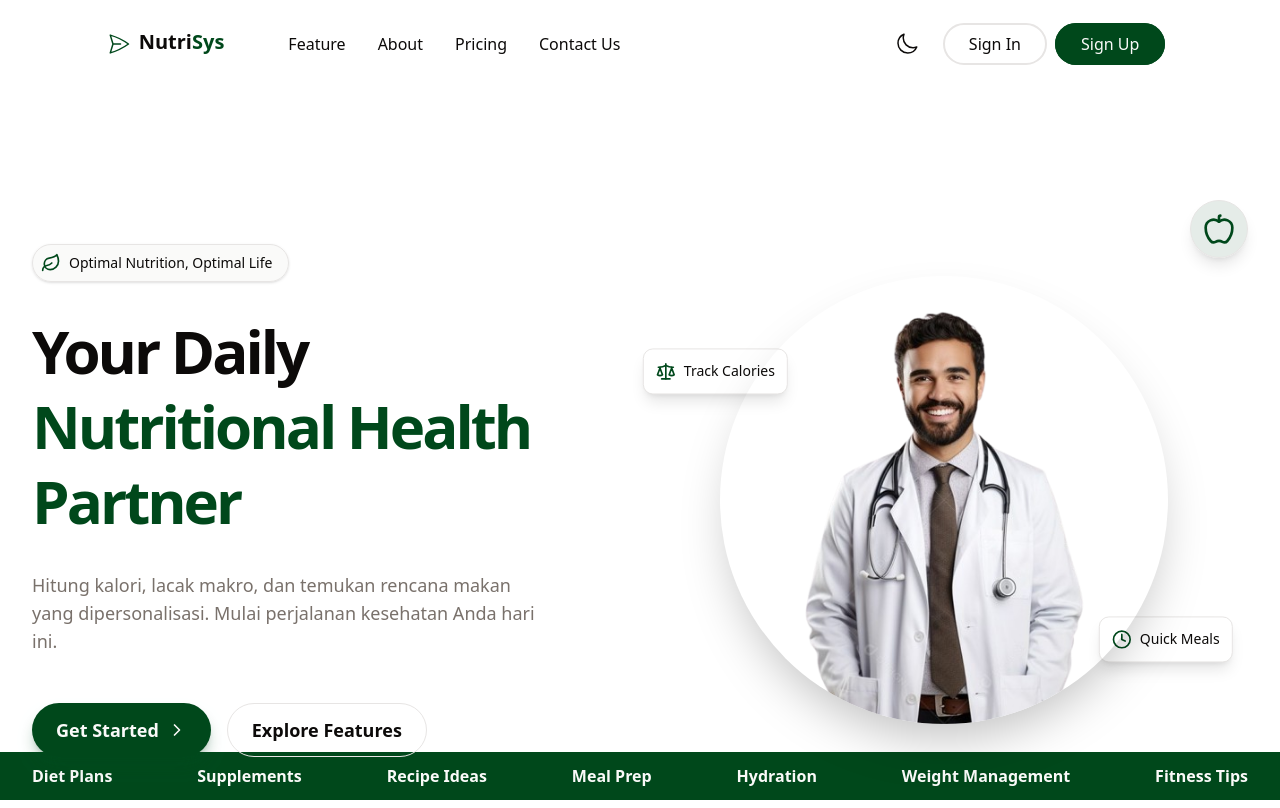
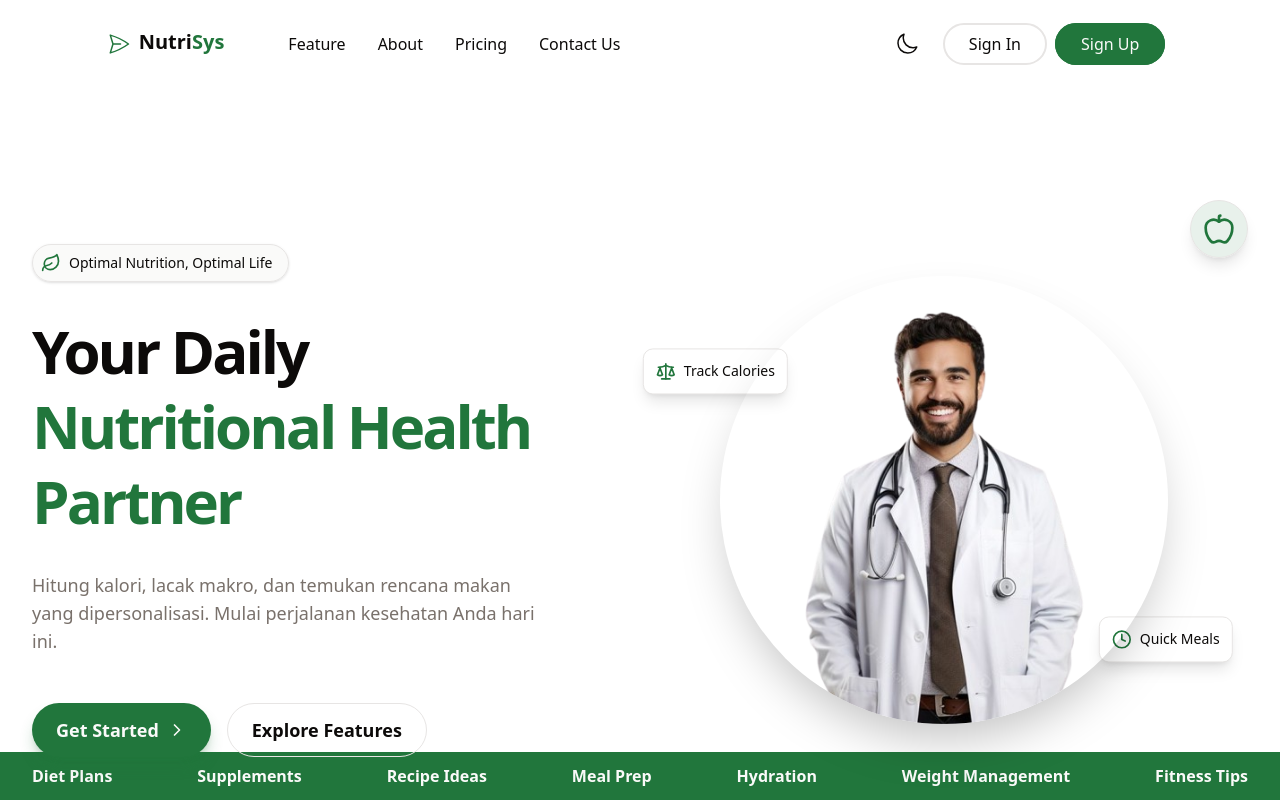
Before and after one commit to mcqeems/nutrisys, a Next.js app: page / in a window 1280 px wide. Built offline with nearby package versions, Linux system fonts and the light colour scheme.

Commit message:
update qolil about color

```diff
--- a/src/app/globals.css
+++ b/src/app/globals.css
@@ -58,7 +58,7 @@
   --popover-foreground: oklch(0.147 0.004 49.25);
 
   /* HIJAU UTAMA (Primary Green - Gelap) */
-  --primary: oklch(0.35 0.1 150);
+  --primary: oklch(0.50 0.12 150);
   --primary-foreground: oklch(0.985 0.001 106.423); /* Putih */
 
   /* Warna Sekunder */
```
